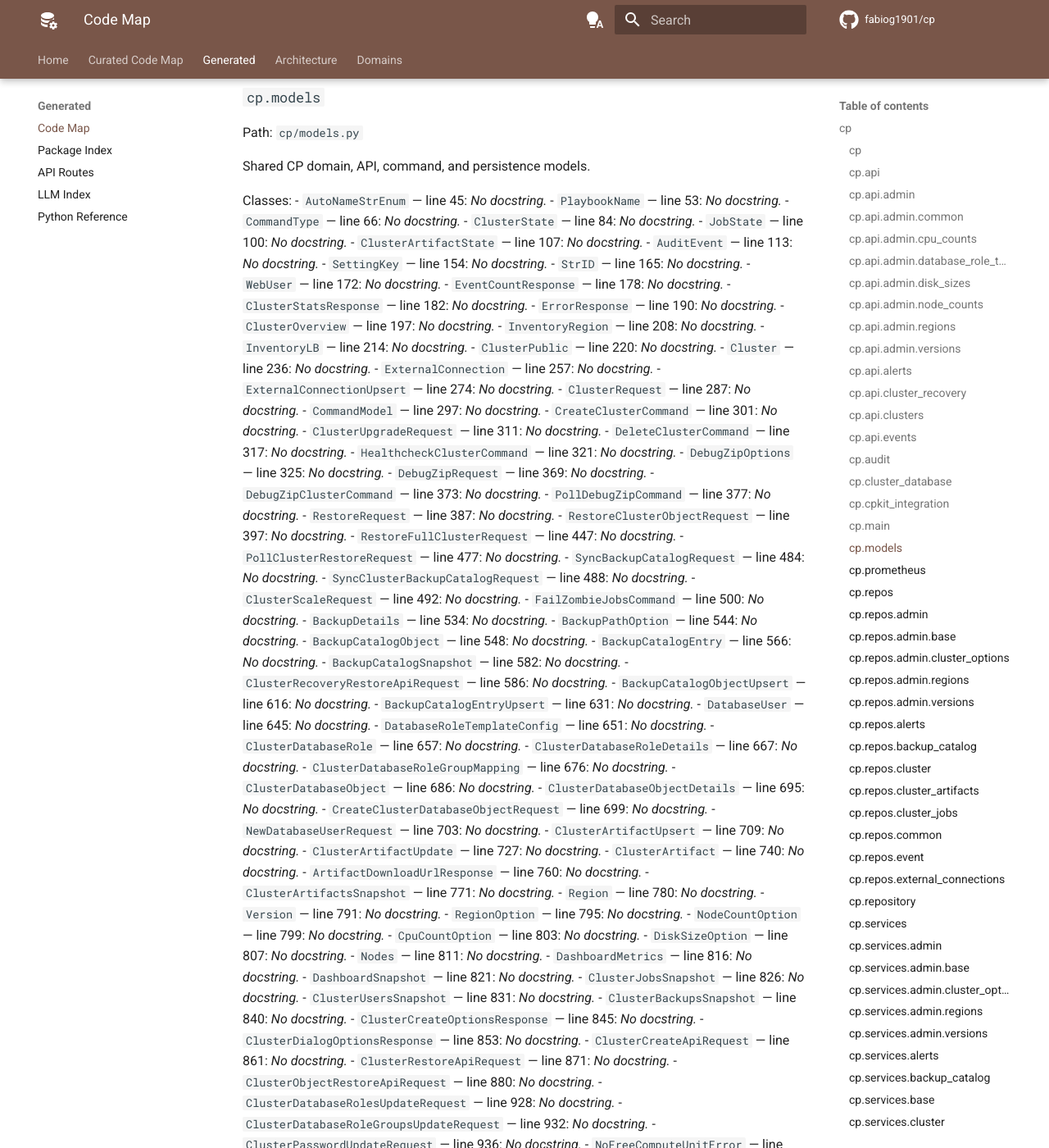
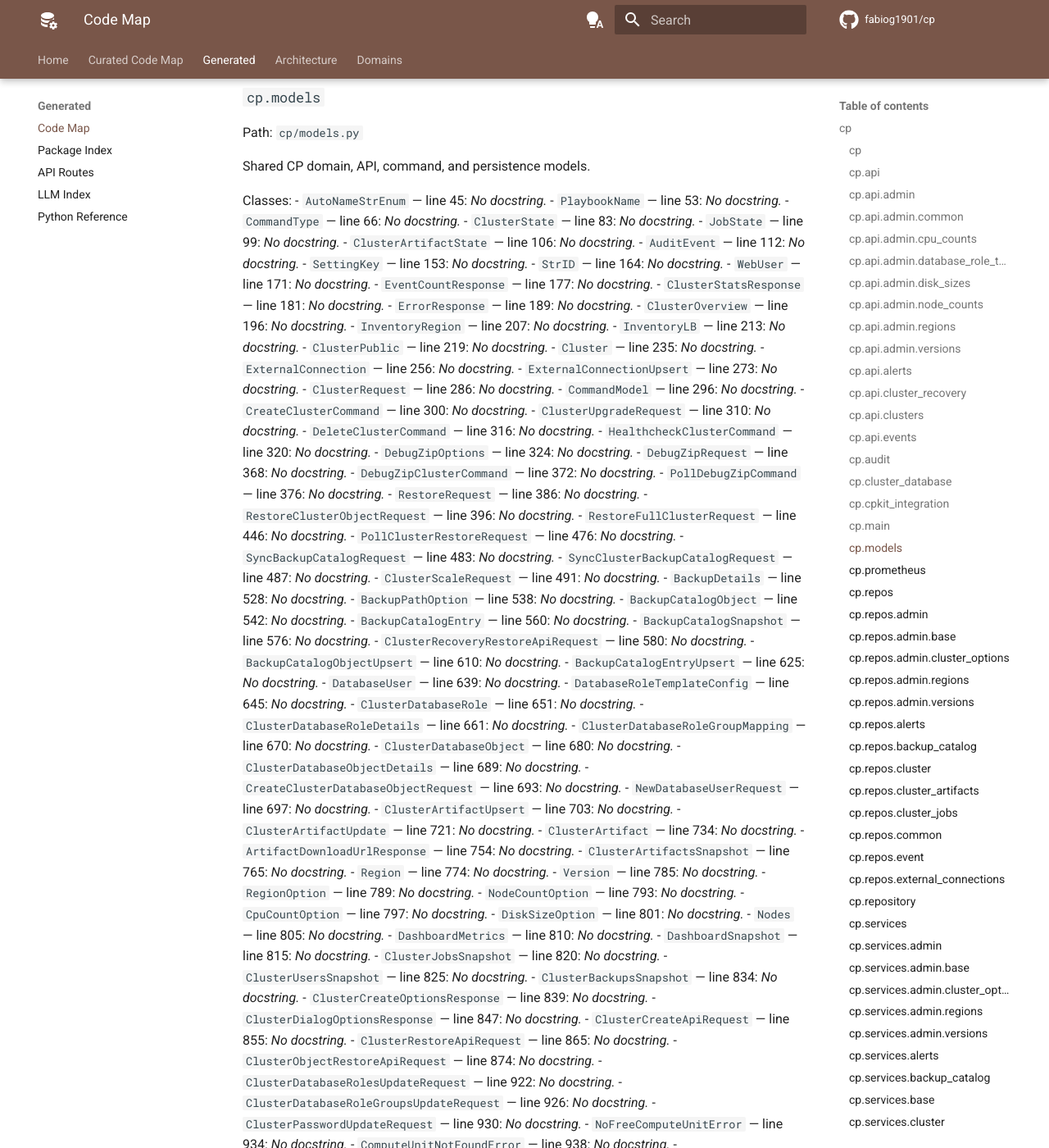
Before and after one commit to fabiog1901/cp, an MkDocs documentation site: the page built from docs/generated/code-map.md, in a window 1280 px wide and 1400 px high, scrolled down 11314 px. Shown: the whole window at 82% size. Built offline with MkDocs 1.6.1 and Material for MkDocs 9.7.7, drawn with Linux system fonts in a browser that asks for light colours; comment, search, counter and statistics services are not loaded; some of the changed text lies outside the part shown.

Commit message:
Move zombie job maintenance into cpkit

```diff
--- a/docs/generated/code-map.md
+++ b/docs/generated/code-map.md
@@ -312,99 +312,98 @@
 - `AutoNameStrEnum` — line 45: _No docstring._
 - `PlaybookName` — line 53: _No docstring._
 - `CommandType` — line 66: _No docstring._
-- `ClusterState` — line 84: _No docstring._
-- `JobState` — line 100: _No docstring._
-- `ClusterArtifactState` — line 107: _No docstring._
-- `AuditEvent` — line 113: _No docstring._
-- `SettingKey` — line 154: _No docstring._
-- `StrID` — line 165: _No docstring._
-- `WebUser` — line 172: _No docstring._
-- `EventCountResponse` — line 178: _No docstring._
-- `ClusterStatsResponse` — line 182: _No docstring._
-- `ErrorResponse` — line 190: _No docstring._
-- `ClusterOverview` — line 197: _No docstring._
-- `InventoryRegion` — line 208: _No docstring._
-- `InventoryLB` — line 214: _No docstring._
-- `ClusterPublic` — line 220: _No docstring._
-- `Cluster` — line 236: _No docstring._
-- `ExternalConnection` — line 257: _No docstring._
-- `ExternalConnectionUpsert` — line 274: _No docstring._
-- `ClusterRequest` — line 287: _No docstring._
-- `CommandModel` — line 297: _No docstring._
-- `CreateClusterCommand` — line 301: _No docstring._
-- `ClusterUpgradeRequest` — line 311: _No docstring._
-- `DeleteClusterCommand` — line 317: _No docstring._
-- `HealthcheckClusterCommand` — line 321: _No docstring._
-- `DebugZipOptions` — line 325: _No docstring._
-- `DebugZipRequest` — line 369: _No docstring._
-- `DebugZipClusterCommand` — line 373: _No docstring._
-- `PollDebugZipCommand` — line 377: _No docstring._
-- `RestoreRequest` — line 387: _No docstring._
-- `RestoreClusterObjectRequest` — line 397: _No docstring._
-- `RestoreFullClusterRequest` — line 447: _No docstring._
-- `PollClusterRestoreRequest` — line 477: _No docstring._
-- `SyncBackupCatalogRequest` — line 484: _No docstring._
-- `SyncClusterBackupCatalogRequest` — line 488: _No docstring._
-- `ClusterScaleRequest` — line 492: _No docstring._
-- `FailZombieJobsCommand` — line 500: _No docstring._
-- `BackupDetails` — line 534: _No docstring._
-- `BackupPathOption` — line 544: _No docstring._
-- `BackupCatalogObject` — line 548: _No docstring._
-- `BackupCatalogEntry` — line 566: _No docstring._
-- `BackupCatalogSnapshot` — line 582: _No docstring._
-- `ClusterRecoveryRestoreApiRequest` — line 586: _No docstring._
-- `BackupCatalogObjectUpsert` — line 616: _No docstring._
-- `BackupCatalogEntryUpsert` — line 631: _No docstring._
-- `DatabaseUser` — line 645: _No docstring._
-- `DatabaseRoleTemplateConfig` — line 651: _No docstring._
-- `ClusterDatabaseRole` — line 657: _No docstring._
-- `ClusterDatabaseRoleDetails` — line 667: _No docstring._
-- `ClusterDatabaseRoleGroupMapping` — line 676: _No docstring._
-- `ClusterDatabaseObject` — line 686: _No docstring._
-- `ClusterDatabaseObjectDetails` — line 695: _No docstring._
-- `CreateClusterDatabaseObjectRequest` — line 699: _No docstring._
-- `NewDatabaseUserRequest` — line 703: _No docstring._
-- `ClusterArtifactUpsert` — line 709: _No docstring._
-- `ClusterArtifactUpdate` — line 727: _No docstring._
-- `ClusterArtifact` — line 740: _No docstring._
-- `ArtifactDownloadUrlResponse` — line 760: _No docstring._
-- `ClusterArtifactsSnapshot` — line 771: _No docstring._
-- `Region` — line 780: _No docstring._
-- `Version` — line 791: _No docstring._
-- `RegionOption` — line 795: _No docstring._
-- `NodeCountOption` — line 799: _No docstring._
-- `CpuCountOption` — line 803: _No docstring._
-- `DiskSizeOption` — line 807: _No docstring._
-- `Nodes` — line 811: _No docstring._
-- `DashboardMetrics` — line 816: _No docstring._
-- `DashboardSnapshot` — line 821: _No docstring._
-- `ClusterJobsSnapshot` — line 826: _No docstring._
-- `ClusterUsersSnapshot` — line 831: _No docstring._
-- `ClusterBackupsSnapshot` — line 840: _No docstring._
-- `ClusterCreateOptionsResponse` — line 845: _No docstring._
-- `ClusterDialogOptionsResponse` — line 853: _No docstring._
-- `ClusterCreateApiRequest` — line 861: _No docstring._
-- `ClusterRestoreApiRequest` — line 871: _No docstring._
-- `ClusterObjectRestoreApiRequest` — line 880: _No docstring._
-- `ClusterDatabaseRolesUpdateRequest` — line 928: _No docstring._
-- `ClusterDatabaseRoleGroupsUpdateRequest` — line 932: _No docstring._
-- `ClusterPasswordUpdateRequest` — line 936: _No docstring._
-- `NoFreeComputeUnitError` — line 940: _No docstring._
-- `ComputeUnitNotFoundError` — line 944: _No docstring._
-- `ComputeUnitStateError` — line 948: _No docstring._
-- `ComputeUnitOperationError` — line 952: _No docstring._
-- `AllocatePlaybookError` — line 956: _No docstring._
-- `LogMsg` — line 960: _No docstring._
-- `DeferredTask` — line 968: _No docstring._
-- `Alert` — line 974: _No docstring._
-- `AlertmanagerPayload` — line 983: _No docstring._
-- `LiveAlert` — line 993: _No docstring._
+- `ClusterState` — line 83: _No docstring._
+- `JobState` — line 99: _No docstring._
+- `ClusterArtifactState` — line 106: _No docstring._
+- `AuditEvent` — line 112: _No docstring._
+- `SettingKey` — line 153: _No docstring._
+- `StrID` — line 164: _No docstring._
+- `WebUser` — line 171: _No docstring._
+- `EventCountResponse` — line 177: _No docstring._
+- `ClusterStatsResponse` — line 181: _No docstring._
+- `ErrorResponse` — line 189: _No docstring._
+- `ClusterOverview` — line 196: _No docstring._
+- `InventoryRegion` — line 207: _No docstring._
+- `InventoryLB` — line 213: _No docstring._
+- `ClusterPublic` — line 219: _No docstring._
+- `Cluster` — line 235: _No docstring._
+- `ExternalConnection` — line 256: _No docstring._
+- `ExternalConnectionUpsert` — line 273: _No docstring._
+- `ClusterRequest` — line 286: _No docstring._
+- `CommandModel` — line 296: _No docstring._
+- `CreateClusterCommand` — line 300: _No docstring._
+- `ClusterUpgradeRequest` — line 310: _No docstring._
+- `DeleteClusterCommand` — line 316: _No docstring._
+- `HealthcheckClusterCommand` — line 320: _No docstring._
+- `DebugZipOptions` — line 324: _No docstring._
+- `DebugZipRequest` — line 368: _No docstring._
+- `DebugZipClusterCommand` — line 372: _No docstring._
+- `PollDebugZipCommand` — line 376: _No docstring._
+- `RestoreRequest` — line 386: _No docstring._
+- `RestoreClusterObjectRequest` — line 396: _No docstring._
+- `RestoreFullClusterRequest` — line 446: _No docstring._
+- `PollClusterRestoreRequest` — line 476: _No docstring._
+- `SyncBackupCatalogRequest` — line 483: _No docstring._
+- `SyncClusterBackupCatalogRequest` — line 487: _No docstring._
+- `ClusterScaleRequest` — line 491: _No docstring._
+- `BackupDetails` — line 528: _No docstring._
+- `BackupPathOption` — line 538: _No docstring._
+- `BackupCatalogObject` — line 542: _No docstring._
+- `BackupCatalogEntry` — line 560: _No docstring._
+- `BackupCatalogSnapshot` — line 576: _No docstring._
+- `ClusterRecoveryRestoreApiRequest` — line 580: _No docstring._
+- `BackupCatalogObjectUpsert` — line 610: _No docstring._
+- `BackupCatalogEntryUpsert` — line 625: _No docstring._
+- `DatabaseUser` — line 639: _No docstring._
+- `DatabaseRoleTemplateConfig` — line 645: _No docstring._
+- `ClusterDatabaseRole` — line 651: _No docstring._
+- `ClusterDatabaseRoleDetails` — line 661: _No docstring._
+- `ClusterDatabaseRoleGroupMapping` — line 670: _No docstring._
+- `ClusterDatabaseObject` — line 680: _No docstring._
+- `ClusterDatabaseObjectDetails` — line 689: _No docstring._
+- `CreateClusterDatabaseObjectRequest` — line 693: _No docstring._
+- `NewDatabaseUserRequest` — line 697: _No docstring._
+- `ClusterArtifactUpsert` — line 703: _No docstring._
+- `ClusterArtifactUpdate` — line 721: _No docstring._
+- `ClusterArtifact` — line 734: _No docstring._
+- `ArtifactDownloadUrlResponse` — line 754: _No docstring._
+- `ClusterArtifactsSnapshot` — line 765: _No docstring._
+- `Region` — line 774: _No docstring._
+- `Version` — line 785: _No docstring._
+- `RegionOption` — line 789: _No docstring._
+- `NodeCountOption` — line 793: _No docstring._
+- `CpuCountOption` — line 797: _No docstring._
+- `DiskSizeOption` — line 801: _No docstring._
+- `Nodes` — line 805: _No docstring._
+- `DashboardMetrics` — line 810: _No docstring._
+- `DashboardSnapshot` — line 815: _No docstring._
+- `ClusterJobsSnapshot` — line 820: _No docstring._
+- `ClusterUsersSnapshot` — line 825: _No docstring._
+- `ClusterBackupsSnapshot` — line 834: _No docstring._
+- `ClusterCreateOptionsResponse` — line 839: _No docstring._
+- `ClusterDialogOptionsResponse` — line 847: _No docstring._
+- `ClusterCreateApiRequest` — line 855: _No docstring._
+- `ClusterRestoreApiRequest` — line 865: _No docstring._
+- `ClusterObjectRestoreApiRequest` — line 874: _No docstring._
+- `ClusterDatabaseRolesUpdateRequest` — line 922: _No docstring._
+- `ClusterDatabaseRoleGroupsUpdateRequest` — line 926: _No docstring._
+- `ClusterPasswordUpdateRequest` — line 930: _No docstring._
+- `NoFreeComputeUnitError` — line 934: _No docstring._
+- `ComputeUnitNotFoundError` — line 938: _No docstring._
+- `ComputeUnitStateError` — line 942: _No docstring._
+- `ComputeUnitOperationError` — line 946: _No docstring._
+- `AllocatePlaybookError` — line 950: _No docstring._
+- `LogMsg` — line 954: _No docstring._
+- `DeferredTask` — line 962: _No docstring._
+- `Alert` — line 968: _No docstring._
+- `AlertmanagerPayload` — line 977: _No docstring._
+- `LiveAlert` — line 987: _No docstring._
 
 Functions:
 
-- `to_public_cluster(cluster: Cluster) -> ClusterPublic` — line 253: _No docstring._
-- `command_model_for_type(command_type: CommandType) -> type[CommandModel]` — line 523: _No docstring._
-- `parse_command_payload(command_type: CommandType, payload: dict[str, Any] | None) -> CommandModel` — line 527: _No docstring._
+- `to_public_cluster(cluster: Cluster) -> ClusterPublic` — line 252: _No docstring._
+- `command_model_for_type(command_type: CommandType) -> type[CommandModel]` — line 517: _No docstring._
+- `parse_command_payload(command_type: CommandType, payload: dict[str, Any] | None) -> CommandModel` — line 521: _No docstring._
 
 ### `cp.prometheus`
 
@@ -721,10 +720,6 @@
 
 CP command handlers for queued framework jobs.
 
-Functions:
-
-- `fail_zombie_jobs(_job_id: int, _command: FailZombieJobsCommand, _requested_by: str)` — line 23: Mark stale running jobs as failed from a scheduled queue command.
-
 ### `cp.workers.local`
 
 Path: `cp/workers/local/__init__.py`
```
Also changed, not shown: other parts of docs/generated/code-map.md (+4 -4 lines), docs/generated/llm-index.md (+1 -2 lines), docs/generated/package-index.md (+1 -1 lines), 9 other files.
